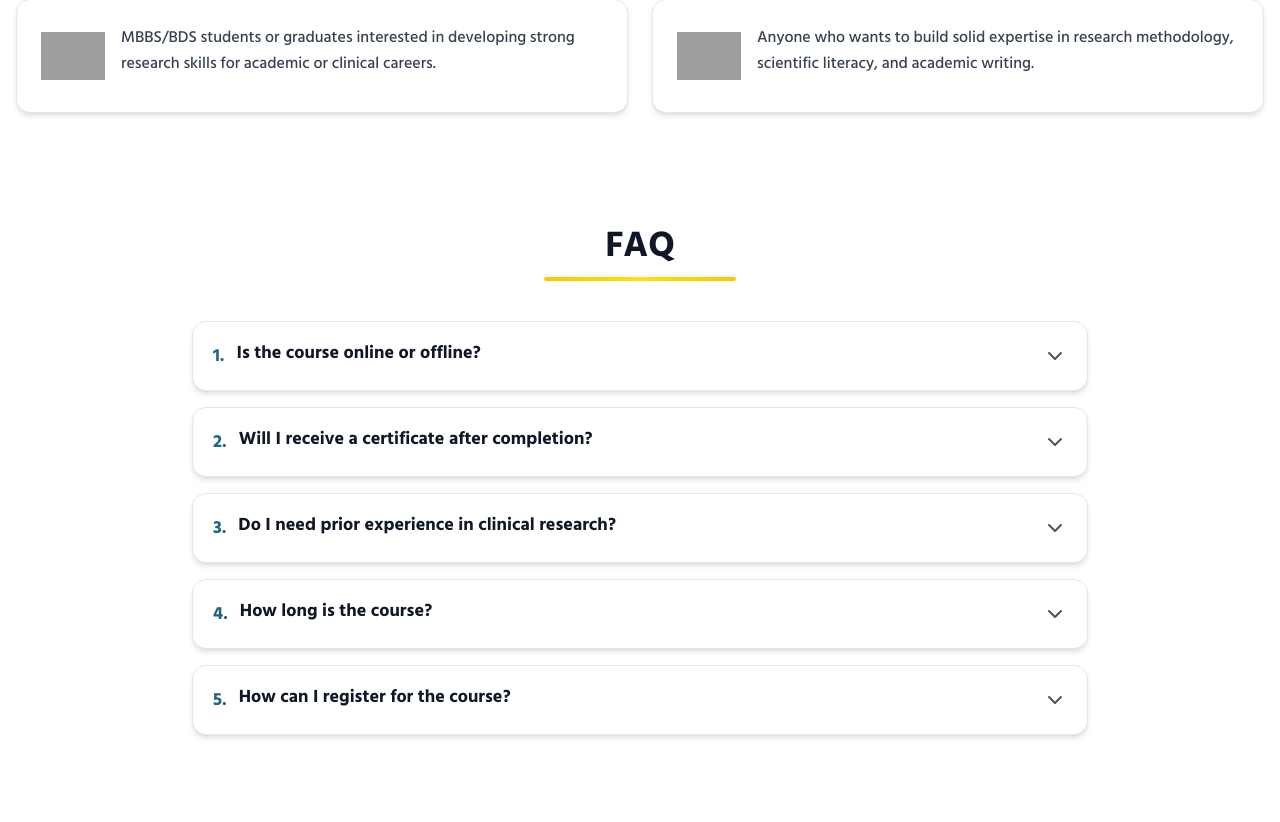
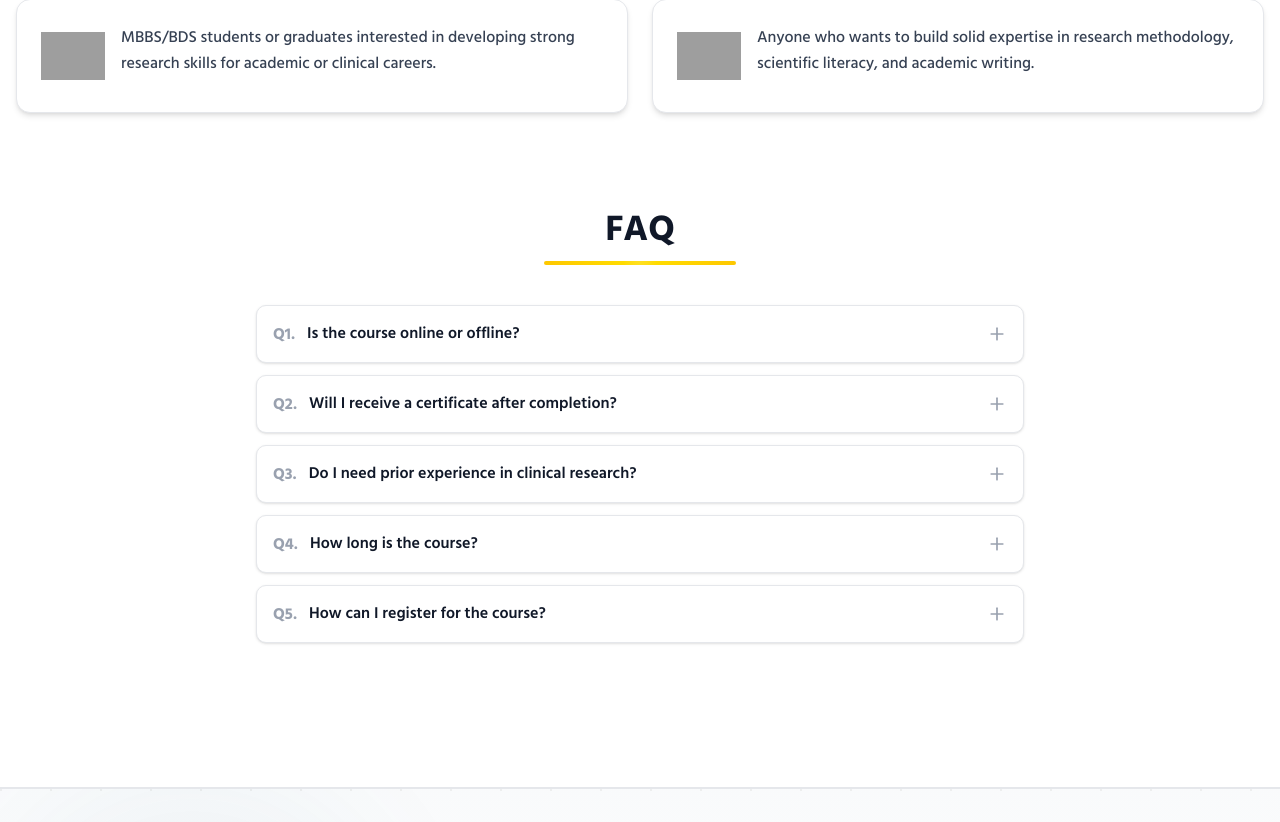
Before and after one commit to mehrabhossain1/innodemmy-frontend, a Next.js app: page /courses/innodemy-clinical-research-mastery-program in a window 1280 px wide. Shown: the part 2978-3800 px from the top of the page. Built offline with nearby package versions, Linux system fonts and the light colour scheme; grey boxes are pictures that could not be loaded.

Commit message:
feat: Update FAQ component to enhance layout, replace icons with Plus and Minus for better interaction, and improve text styling for clarity

```diff
--- a/app/courses/innodemy-clinical-research-mastery-program/components/FAQ.tsx
+++ b/app/courses/innodemy-clinical-research-mastery-program/components/FAQ.tsx
@@ -1,6 +1,6 @@
 "use client";
 import { useState } from "react";
-import { ChevronDown } from "lucide-react";
+import { Plus, Minus } from "lucide-react";
 import SectionTitle from "@/components/course/SectionTitle";
 
 interface FAQItem {
@@ -39,42 +39,58 @@ export default function FAQ() {
     };
 
     return (
-        <div className="container mx-auto px-4 py-16 max-w-7xl">
+        <div className="container mx-auto px-4 py-12 max-w-7xl">
             <SectionTitle title="FAQ" />
 
-            <div className="max-w-4xl mx-auto space-y-4">
+            <div className="max-w-3xl mx-auto space-y-3">
                 {faqs.map((faq, index) => {
                     const isExpanded = expandedIndex === index;
                     return (
                         <div
                             key={index}
-                            className={`bg-white rounded-xl border border-gray-200 shadow-md hover:shadow-lg transition-all duration-300 overflow-hidden ${
-                                isExpanded ? "ring-2 ring-primary/20" : ""
+                            className={`bg-white rounded-lg border transition-all duration-300 overflow-hidden ${
+                                isExpanded
+                                    ? "border-primary shadow-md"
+                                    : "border-gray-200 shadow-sm hover:shadow-md"
                             }`}
                         >
                             <button
                                 onClick={() => toggleFAQ(index)}
-                                className="w-full flex items-center justify-between p-5 text-left hover:bg-gray-50 transition-colors duration-200"
+                                className="w-full flex items-center justify-between p-4 text-left hover:bg-gray-50 transition-colors duration-200"
                             >
-                                <div className="flex items-start gap-3 flex-1">
-                                    <span className="font-bold text-primary text-lg flex-shrink-0">
-                                        {index + 1}.
+                                <div className="flex items-start gap-3 flex-1 pr-4">
+                                    <span
+                                        className={`font-bold text-base flex-shrink-0 ${
+                                            isExpanded
+                                                ? "text-primary"
+                                                : "text-gray-400"
+                                        }`}
+                                    >
+                                        Q{index + 1}.
                                     </span>
-                                    <h3 className="font-bold text-gray-900 text-lg leading-tight">
+                                    <h3
+                                        className={`font-semibold text-base leading-snug ${
+                                            isExpanded
+                                                ? "text-primary"
+                                                : "text-gray-900"
+                                        }`}
+                                    >
                                         {faq.question}
                                     </h3>
                                 </div>
-                                <ChevronDown
-                                    className={`w-6 h-6 text-gray-600 flex-shrink-0 ml-4 transition-transform duration-300 ${
-                                        isExpanded ? "rotate-180" : "rotate-0"
-                                    }`}
-                                />
+                                <div className="flex-shrink-0">
+                                    {isExpanded ? (
+                                        <Minus className="w-5 h-5 text-primary" />
+                                    ) : (
+                                        <Plus className="w-5 h-5 text-gray-400" />
+                                    )}
+                                </div>
                             </button>
 
                             {isExpanded && (
-                                <div className="px-5 pb-5 pt-2">
-                                    <div className="pl-8 pr-10">
-                                        <p className="text-gray-700 text-base leading-relaxed">
+                                <div className="px-4 pb-4">
+                                    <div className="pl-9 border-l-2 border-primary/20 ml-1">
+                                        <p className="text-gray-600 text-sm leading-relaxed pl-3">
                                             {faq.answer}
                                         </p>
                                     </div>
```
